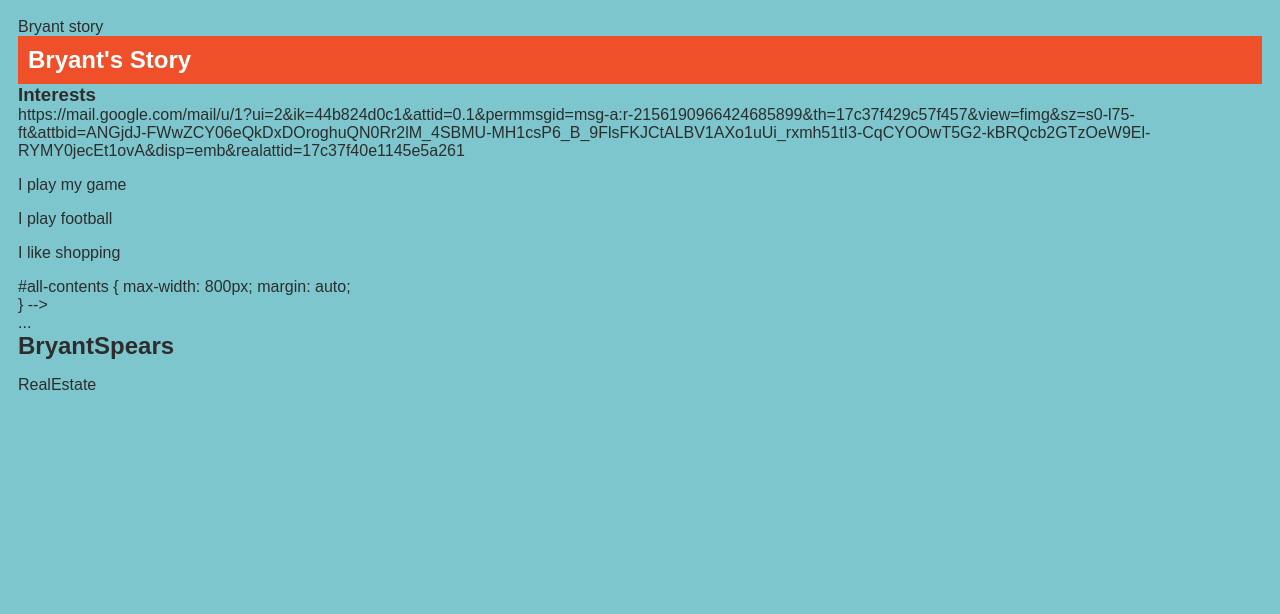
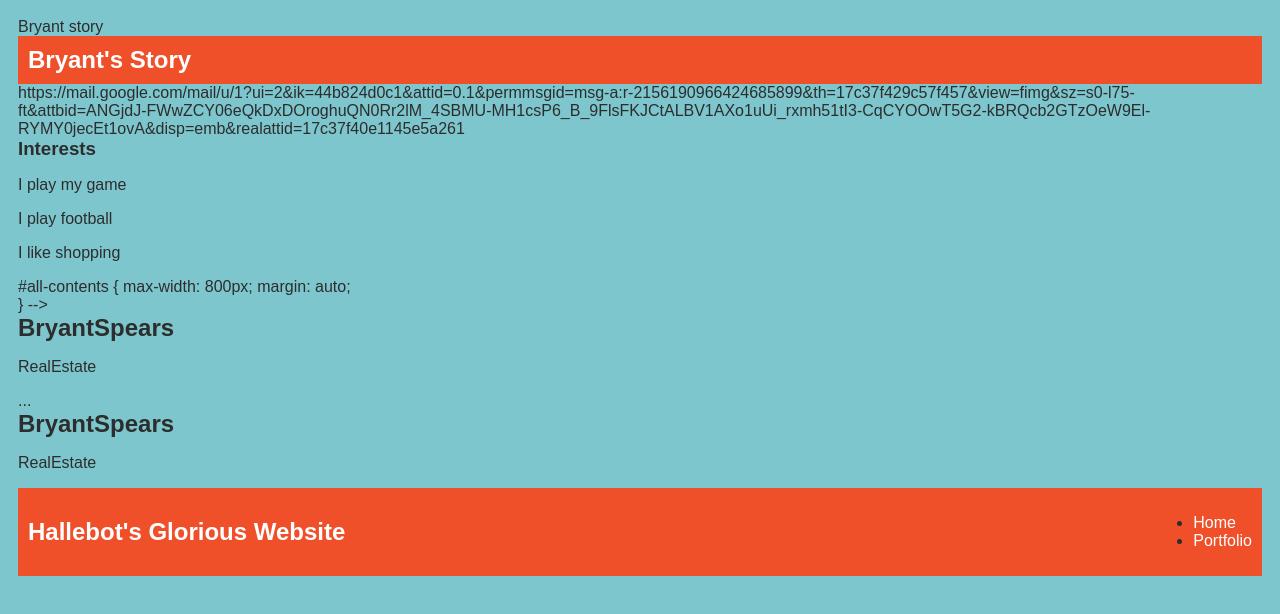
Before and after one commit to kasipavankumarqv/bryaspears2, a plain HTML site: page index.html in a window 1280 px wide. Drawn offline with Linux system fonts and the light colour scheme.

Commit message:
add index.html file

```diff
--- a/index.html
+++ b/index.html
@@ -83,13 +83,18 @@
             </div>
 
             <!-- Content section -->
-            <div>
+            <div><!-- Sidebar section --><img>https://mail.google.com/mail/u/1?ui=2&ik=44b824d0c1&attid=0.1&permmsgid=msg-a:r-2156190966424685899&th=17c37f429c57f457&view=fimg&sz=s0-l75-ft&attbid=ANGjdJ-FWwZCY06eQkDxDOroghuQN0Rr2lM_4SBMU-MH1csP6_B_9FlsFKJCtALBV1AXo1uUi_rxmh51tI3-CqCYOOwT5G2-kBRQcb2GTzOeW9El-RYMY0jecEt1ovA&disp=emb&realattid=17c37f40e1145e5a261
+                <div>
+
+                </div>
+
+                <!-- Content section -->
                 </div>
 
     <div>
         <!-- Interests section -->
     <h3>Interests</h3>
-    <img>https://mail.google.com/mail/u/1?ui=2&ik=44b824d0c1&attid=0.1&permmsgid=msg-a:r-2156190966424685899&th=17c37f429c57f457&view=fimg&sz=s0-l75-ft&attbid=ANGjdJ-FWwZCY06eQkDxDOroghuQN0Rr2lM_4SBMU-MH1csP6_B_9FlsFKJCtALBV1AXo1uUi_rxmh51tI3-CqCYOOwT5G2-kBRQcb2GTzOeW9El-RYMY0jecEt1ovA&disp=emb&realattid=17c37f40e1145e5a261
+
         <p>I play my game</p>
         <p>I play football</p>
         <p>I like shopping</p>
@@ -102,7 +107,8 @@
 }
  -->
     <div>
-        ...
+    </div><h2>BryantSpears</h2>
+    <p>RealEstate</p>   ...
     </div>
 </body>
 
@@ -114,3 +120,14 @@
 </body>
 
 </html>
+<nav>
+    <h1>Hallebot's Glorious Website</h1>
+    <ul>
+        <li>
+          <a href="index.html"> Home </a>
+        </li>
+        <li>
+          <a href="portfolio.html"> Portfolio </a>
+        </li>
+    </ul>
+</nav>
```
